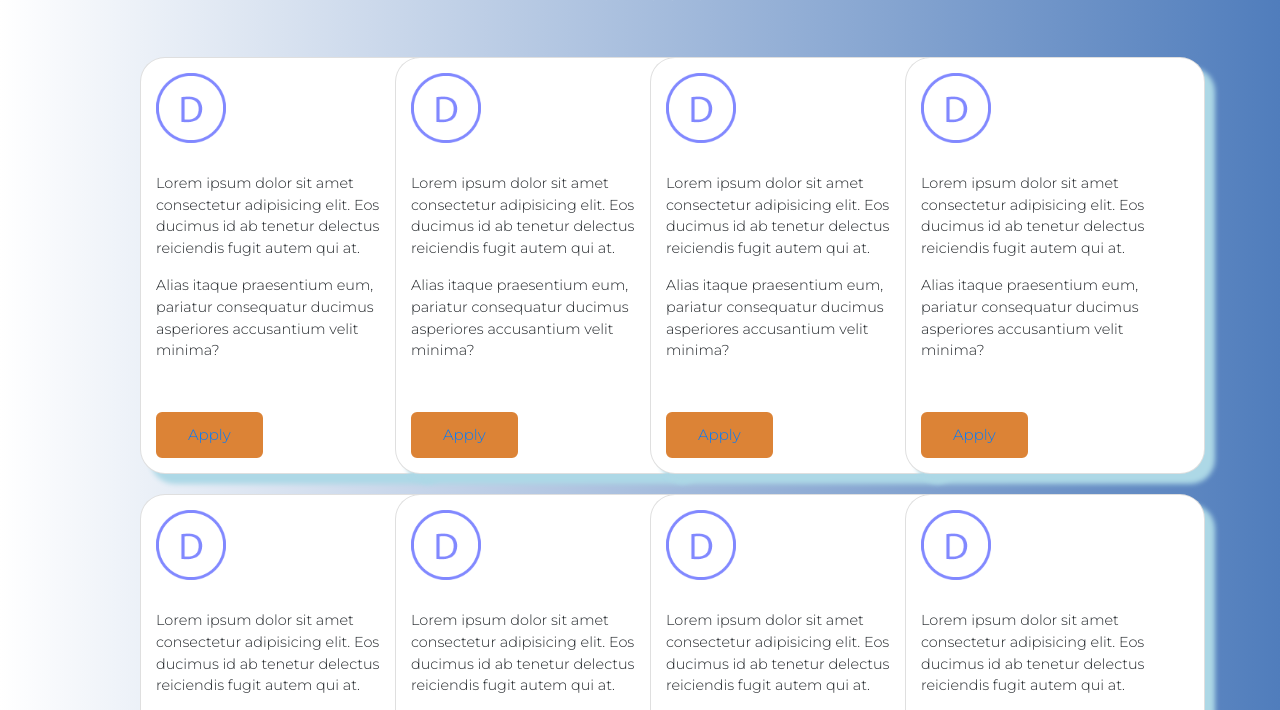
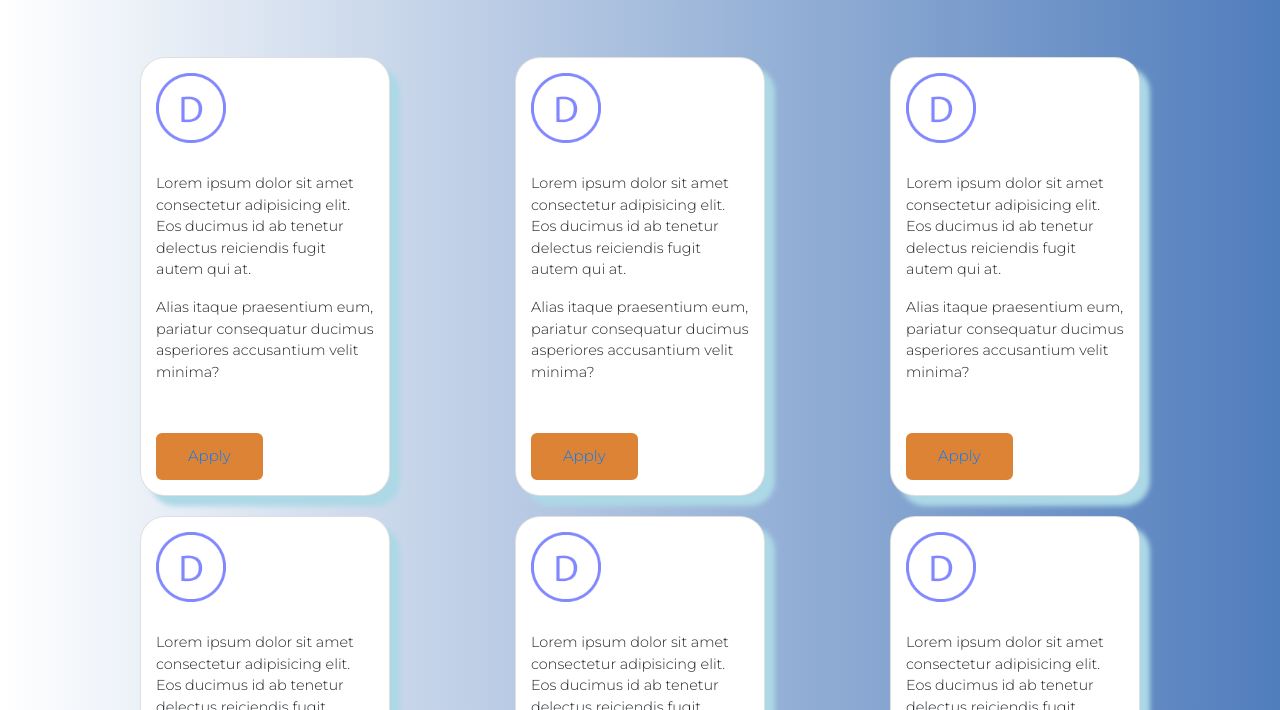
Before and after one commit to Princeyyyy/APT1040, a plain HTML site: page html_pages/courses.html in a window 1280 px wide. Shown: the part 71-781 px from the top of the page. Drawn offline with nearby package versions, Linux system fonts and the light colour scheme.

Commit message:
update 4

```diff
--- a/css/css_pages/courses.css
+++ b/css/css_pages/courses.css
@@ -88,18 +88,20 @@ section .title::after {
 .cards {
     margin: 0 auto;
     max-width: 1000px;
-    display: grid;
+    display: flex;
+    flex-wrap: wrap;
+    align-items: center;
+    justify-content: space-between;
     grid-template-columns: repeat(auto-fill, minmax(225px, 1fr));
     grid-auto-rows: auto;
     gap: 20px;
     font-family: 'Montserrat', sans-serif;
-	justify-content: space-between;
 }
 
 .card{
     border-radius: 25px;
     box-shadow: 10px 10px 5px lightblue;
-	width: 300px;
+	width: 250px;
 }
 
 .cards * {
```
